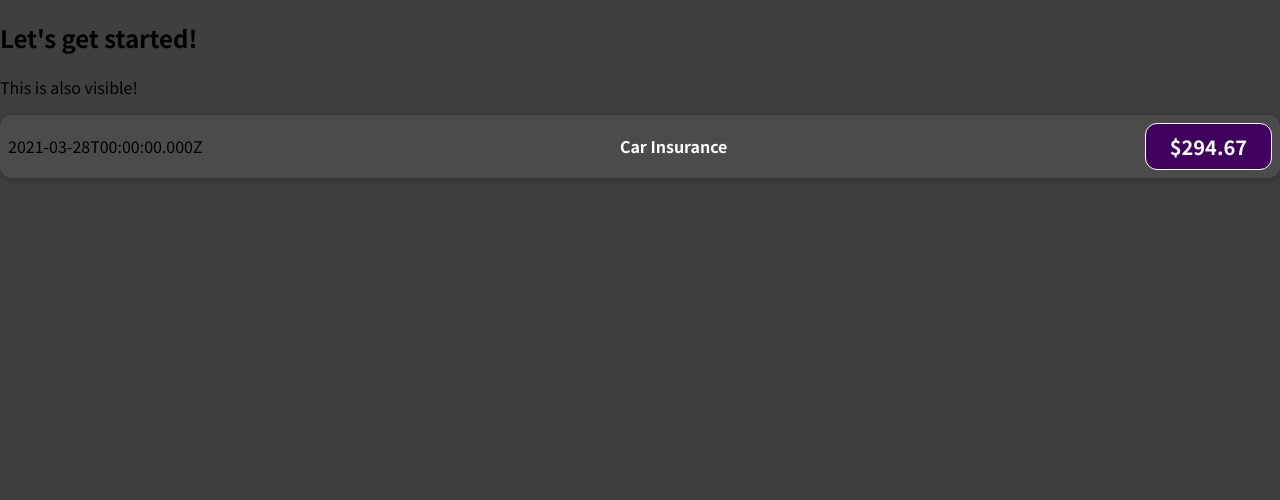
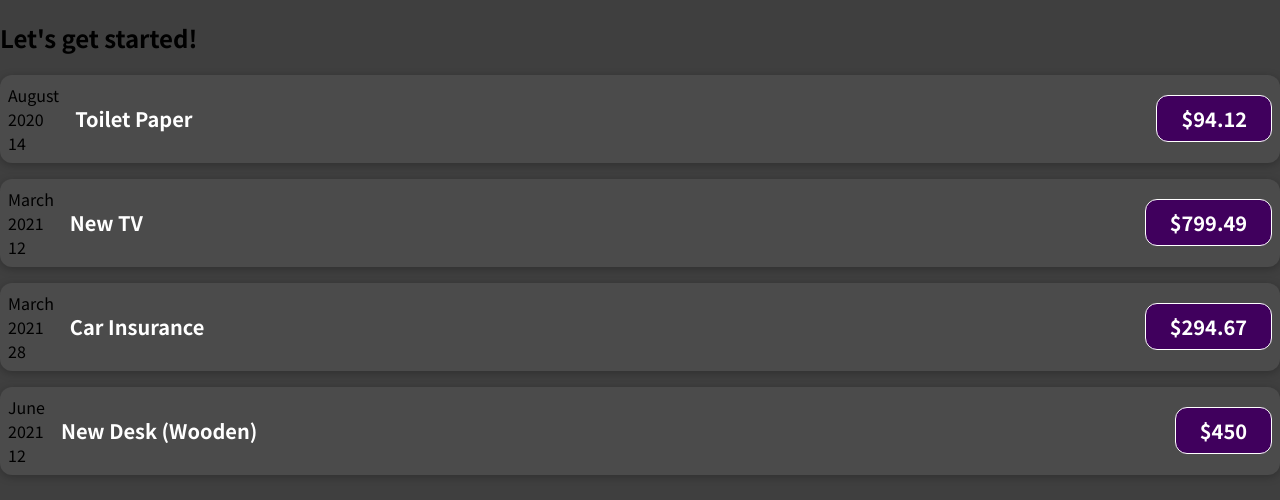
Before and after one commit to rmohanmd/Expense-Tracker, a JavaScript app: page / in a window 1280 px wide. Shown: the top 500 px of the page. Built offline with nearby package versions, Linux system fonts and the light colour scheme.

Commit message:
Added expense object and passed as props to ExpenseItem component

```diff
--- a/src/App.js
+++ b/src/App.js
@@ -1,11 +1,50 @@
 import ExpenseItem from "./components/ExpenseItem";
 
 function App() {
+  const expenses = [
+    {
+      id: "e1",
+      title: "Toilet Paper",
+      amount: 94.12,
+      date: new Date(2020, 7, 14),
+    },
+    { id: "e2", title: "New TV", amount: 799.49, date: new Date(2021, 2, 12) },
+    {
+      id: "e3",
+      title: "Car Insurance",
+      amount: 294.67,
+      date: new Date(2021, 2, 28),
+    },
+    {
+      id: "e4",
+      title: "New Desk (Wooden)",
+      amount: 450,
+      date: new Date(2021, 5, 12),
+    },
+  ];
   return (
     <div>
       <h2>Let's get started!</h2>
-      <p>This is also visible!</p>
-      <ExpenseItem />
+      <ExpenseItem
+        title={expenses[0].title}
+        amount={expenses[0].amount}
+        date={expenses[0].date}
+      />
+      <ExpenseItem
+        title={expenses[1].title}
+        amount={expenses[1].amount}
+        date={expenses[1].date}
+      />
+      <ExpenseItem
+        title={expenses[2].title}
+        amount={expenses[2].amount}
+        date={expenses[2].date}
+      />
+      <ExpenseItem
+        title={expenses[3].title}
+        amount={expenses[3].amount}
+        date={expenses[3].date}
+      />
     </div>
   );
 }
--- a/src/components/ExpenseItem.js
+++ b/src/components/ExpenseItem.js
@@ -1,16 +1,21 @@
 import "./ExpenseItem.css";
 
-function ExpenseItem() {
-  const expenseDate = new Date(2021, 2, 28);
-  const expenseTitle = "Car Insurance";
-  const expenseAmount = 294.67;
+function ExpenseItem({ title, amount, date }) {
+  const month = date.toLocaleString("en-US", { month: "long" });
+  const day = date.toLocaleString("en-US", { day: "2-digit" });
+  const year = date.getFullYear();
+
   return (
     <div className="expense-item">
-      <div>{expenseDate.toISOString()}</div>
-      <div claaName="expense-item__description">
-        <h2>{expenseTitle}</h2>
+      <div>
+        <div>{month}</div>
+        <div>{year}</div>
+        <div>{day}</div>
       </div>
-      <div className="expense-item__price">${expenseAmount}</div>
+      <div className="expense-item__description">
+        <h2>{title}</h2>
+      </div>
+      <div className="expense-item__price">${amount}</div>
     </div>
   );
 }
```
